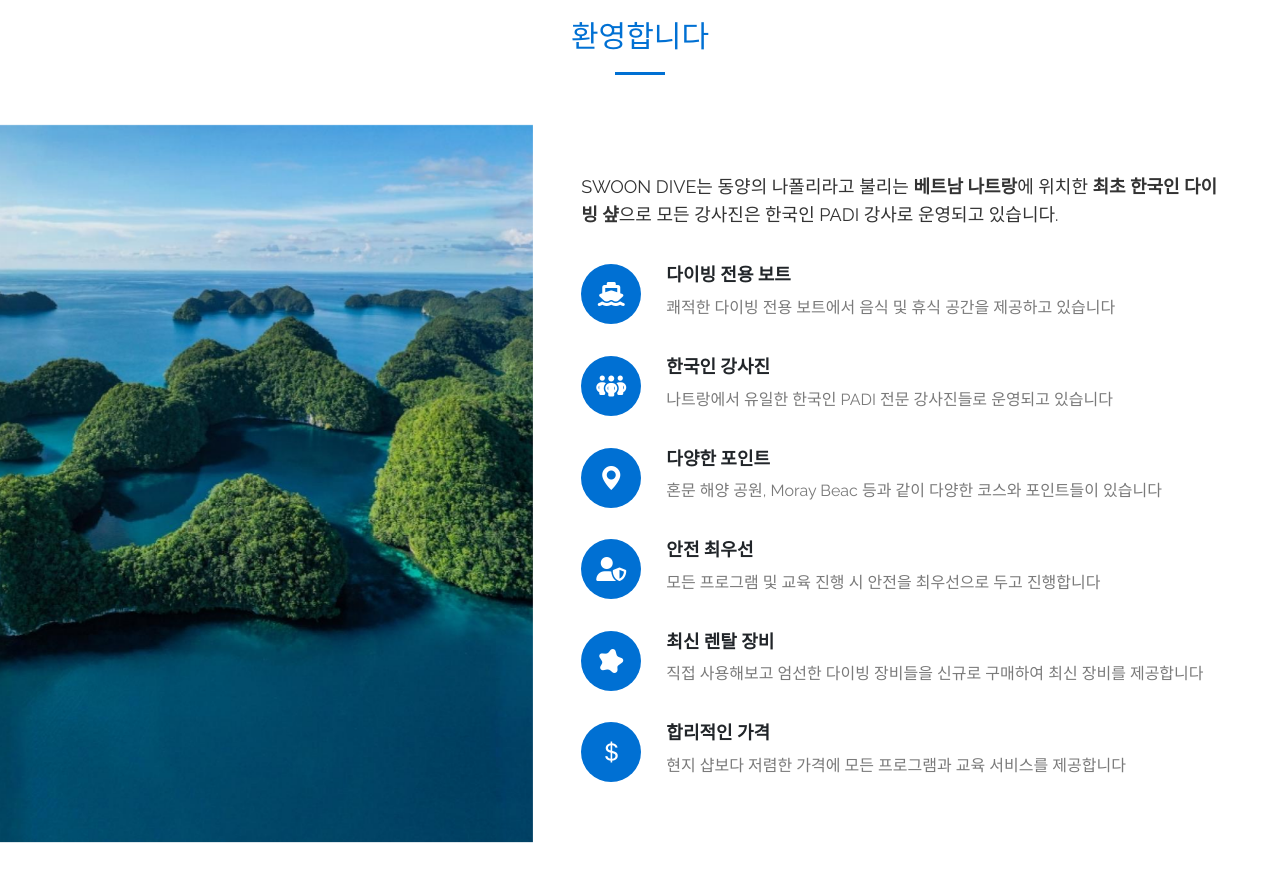
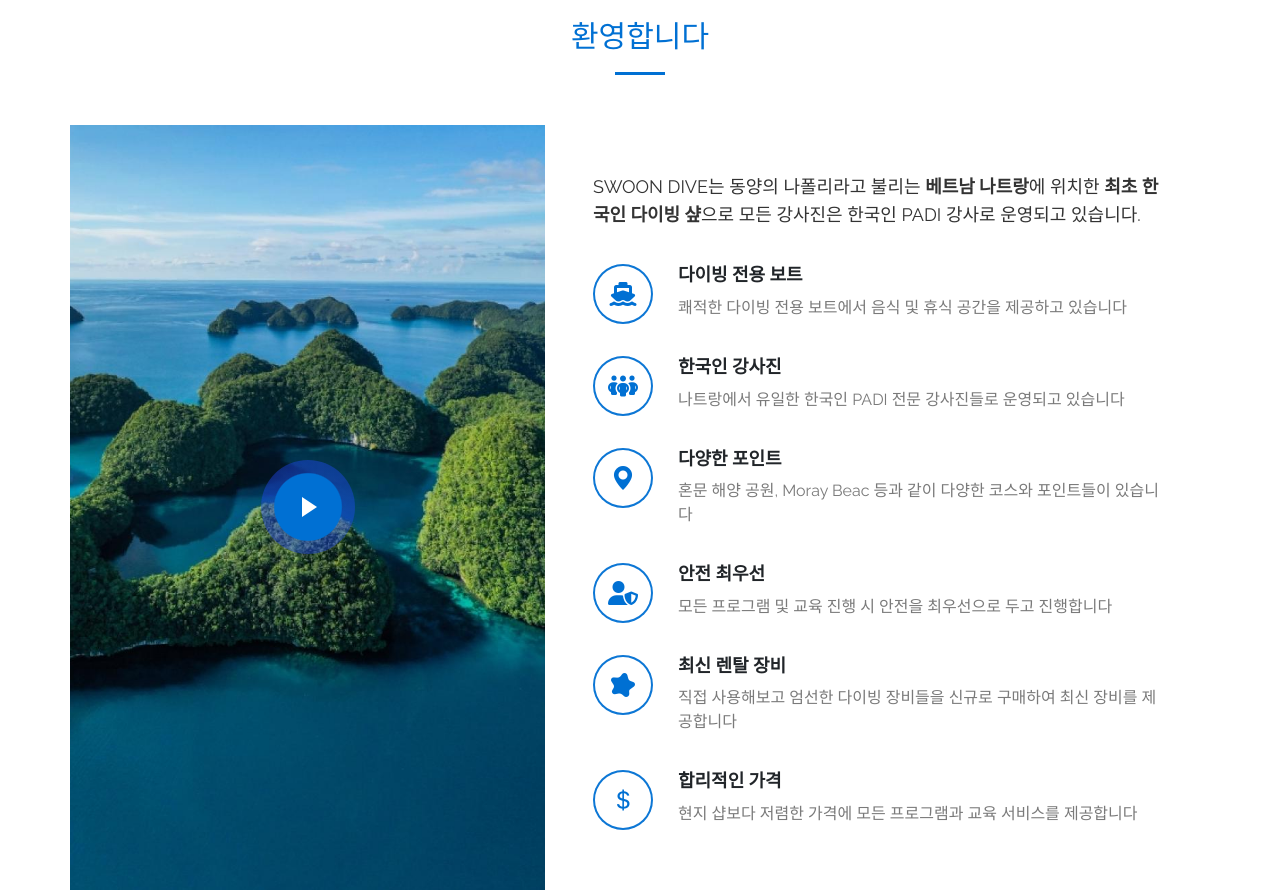
Before and after one commit to swoondive/swoondive.github.io, a plain HTML site: page index.html in a window 1280 px wide. Shown: the part 1100-1990 px from the top of the page. Drawn offline with Linux system fonts and the light colour scheme.

Commit message:
mod about section
동영상 플레이 추가

```diff
--- a/assets/css/style.css
+++ b/assets/css/style.css
@@ -499,20 +499,21 @@ section {
   width: 60px;
   height: 60px;
   line-height: 0;
+  border: 2px solid #0070d3f2;
   border-radius: 50%;
   transition: 0.5s;
-  background: #0070d3;
+  background: #fff;
 }
 .about .icon-box .icon i {
-  color: #fff;
+  color: #0070d3;
   font-size: 24px;
 }
 .about .icon-box:hover .icon {
-  background: #fff;
-  border-color: #fff;
+  background: #0070d3;
+  border-color: #0070d3;
 }
 .about .icon-box:hover .icon i {
-  color: #0070d3;
+  color: #fff;
 }
 .about .icon-box .title {
   margin-left: 85px;
@@ -532,11 +533,79 @@ section {
   line-height: 24px;
   font-size: 16px;
 }
-.about .img-box {
-  /* border-radius: 4px; */
+
+.about .video-box {
   background: url("../img/parallax-bg-1.jpg") center center no-repeat;
   background-size: cover;
-  min-height: 300px;
+  min-height: 500px;
+}
+.about .play-btn {
+  width: 94px;
+  height: 94px;
+  background: radial-gradient(#0070d3 50%, rgba(33, 74, 255, 0.4) 52%);
+  border-radius: 50%;
+  display: block;
+  position: absolute;
+  left: calc(50% - 47px);
+  top: calc(50% - 47px);
+  overflow: hidden;
+}
+.about .play-btn::after {
+  content: "";
+  position: absolute;
+  left: 50%;
+  top: 50%;
+  transform: translateX(-40%) translateY(-50%);
+  width: 0;
+  height: 0;
+  border-top: 10px solid transparent;
+  border-bottom: 10px solid transparent;
+  border-left: 15px solid #fff;
+  z-index: 100;
+  transition: all 400ms cubic-bezier(0.55, 0.055, 0.675, 0.19);
+}
+.about .play-btn::before {
+  content: "";
+  position: absolute;
+  width: 120px;
+  height: 120px;
+  -webkit-animation-delay: 0s;
+  animation-delay: 0s;
+  -webkit-animation: pulsate-btn 2s;
+  animation: pulsate-btn 2s;
+  -webkit-animation-direction: forwards;
+  animation-direction: forwards;
+  -webkit-animation-iteration-count: infinite;
+  animation-iteration-count: infinite;
+  -webkit-animation-timing-function: steps;
+  animation-timing-function: steps;
+  opacity: 1;
+  border-radius: 50%;
+  border: 5px solid rgba(33, 122, 255, 0.7);
+  top: -15%;
+  left: -15%;
+  background: rgba(198, 16, 0, 0);
+}
+.about .play-btn:hover::after {
+  border-left: 15px solid #0070d3;
+  transform: scale(20);
+}
+.about .play-btn:hover::before {
+  content: "";
+  position: absolute;
+  left: 50%;
+  top: 50%;
+  transform: translateX(-40%) translateY(-50%);
+  width: 0;
+  height: 0;
+  border: none;
+  border-top: 10px solid transparent;
+  border-bottom: 10px solid transparent;
+  border-left: 15px solid #fff;
+  z-index: 200;
+  -webkit-animation: none;
+  animation: none;
+  border-radius: 0;
 }
 
 @-webkit-keyframes pulsate-btn {
--- a/assets/js/main.js
+++ b/assets/js/main.js
@@ -148,6 +148,13 @@
   }, true)
 
   /**
+   * Initiate glightbox
+   */
+  const glightbox = GLightbox({
+    selector: '.glightbox'
+  });
+
+  /**
    * Courses slider
    */
    new Swiper('.courses-slider', {
--- a/index.html
+++ b/index.html
@@ -112,10 +112,11 @@
         <h2 class="text-center">환영합니다</h2>
       </div>
 
-      <div class="container-fluid">
+      <div class="container">
 
         <div class="row">
-          <div class="col-xl-5 col-lg-6 img-box d-flex justify-content-center align-items-stretch position-relative">
+          <div class="col-xl-5 col-lg-6 video-box d-flex justify-content-center align-items-stretch position-relative">
+            <a href="https://youtu.be/_Xye3XSXJe4" class="glightbox play-btn mb-4"></a>
           </div>
 
           <div class="col-xl-7 col-lg-6 icon-boxes d-flex flex-column align-items-stretch justify-content-center py-5 px-lg-5">
@@ -335,9 +336,9 @@
           <h2>교육과정을 소개합니다</h2>
         </div>
 
-        <p class="section-title">Lorem ipsum dolor sit amet consectetur adipisicing elit. Cum, nesciunt exercitationem omnis maiores laudantium quidem ea minus quod similique nisi porro tenetur doloremque odio, dolorum, maxime mollitia ipsa atque fugiat.</p>
+        <p class="section-title">Open Water부터 Dive Mater 그리고 거의 모든 Specialty 과정을 준비했습니다</p>
 
-        <div class="courses-slider swiper" data-aos="zoom-in" data-aos-delay="100">
+        <div class="courses-slider swiper">
           <div class="swiper-wrapper">
 
             <div class="swiper-slide">
```
